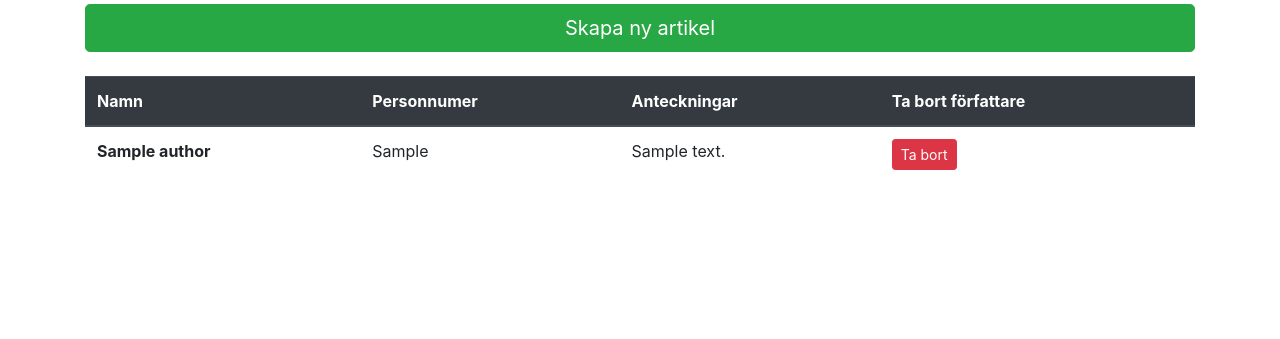
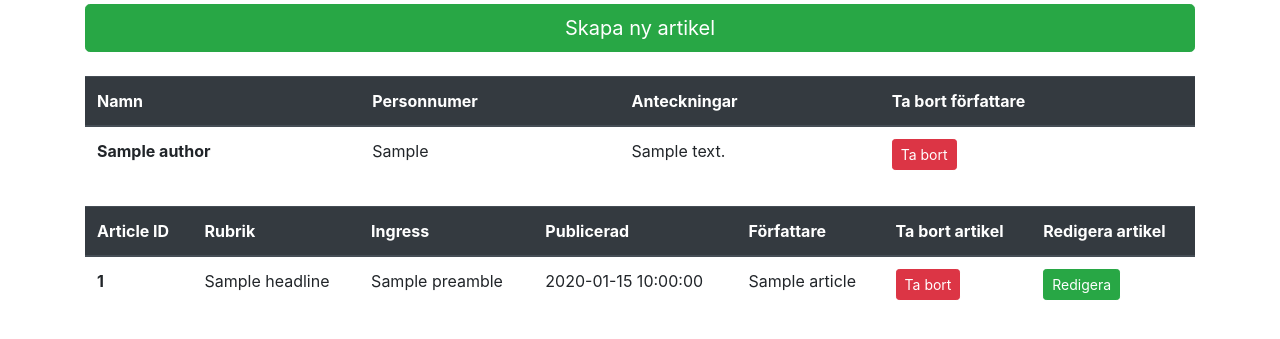
Before and after one commit to EmilAndersson1/DatabasProjekt, a Flask app: page /admin/ in a window 1280 px wide. Shown: the part 164-503 px from the top of the page. Run offline with Flask 2, Linux system fonts and the light colour scheme; a database or web service that is not in the repository returns one stand-in record (values such as "Sample title"); some libraries are stand-ins or nearby versions.

Commit message:
lite jobb på admin sidan samt artikellista på index

```diff
--- a/dagblad_app/routes.py
+++ b/dagblad_app/routes.py
@@ -1,11 +1,17 @@
 from flask import render_template, url_for, request, redirect
 from dagblad_app import app
 from dagblad_app.databas import db
+from datetime import datetime
 
 
 @app.route('/')
 def index():
-    return render_template("index.html")
+    article_list = []
+    db.cursor.execute("select headline, preamble, published from article")
+    for article in db.cursor:
+        article_list.append(article)
+
+    return render_template("index.html", article_list = article_list)
 
 
 @app.route('/new_article/')
@@ -18,19 +24,34 @@ def new_article():
 
 @app.route('/add_article/', methods=['POST'])
 def add_article():
+    now = datetime.now()
+
     author_personnummer = request.form["author_personnummer"]
     headline = request.form["headline"]
     preamble = request.form["article_preamble"]
     article_text = request.form["article_text"]
+    time_published = now.strftime("%Y-%m-%d %H:%M")
 
-    sql = "INSERT INTO article VALUES (DEFAULT,%s, %s, %s)"
-    #default=serial
-    db.cursor.execute(sql, (headline, preamble, article_text))
-
+    sql = "INSERT INTO article VALUES (DEFAULT,%s, %s, %s, %s)"
+    db.cursor.execute(sql, (headline, preamble, article_text, time_published))
 
     sql = "INSERT INTO article_author VALUES (DEFAULT, %s)"
-    #default betyder att det läggs till enligt SERIAL datan
     db.cursor.execute(sql, (author_personnummer,))
+
+    db.conn.commit()
+
+    return redirect(url_for("admin"))
+
+@app.route('/remove_article/', methods=['POST'])
+def remove_article():
+    article_being_removed = request.form["article_being_removed"]
+
+    sql = "delete from article_author where article_id = %s"
+    db.cursor.execute(sql,(article_being_removed,))
+
+    sql = "delete from article where article_id = %s"
+    db.cursor.execute(sql,(article_being_removed,))
+
     db.conn.commit()
 
     return redirect(url_for("admin"))
@@ -41,7 +62,18 @@ def admin():
     db.cursor.execute("select author_name, person_nr, notes from author")
     for author in db.cursor:
         author_list.append(author)
-    return render_template("admin.html", author_list = author_list)
+
+    article_list = []
+    db.cursor.execute("select article.article_ID, article.headline, article.preamble, article.published, author.author_name \
+                        from article \
+                        inner join article_author \
+                            ON article.article_id=article_author.article_id \
+                        inner join author \
+                            ON author.person_nr=article_author.person_nr")
+    for article in db.cursor:
+        article_list.append(article)
+
+    return render_template("admin.html", author_list = author_list, article_list = article_list)
 
 
 @app.route('/new_author/')
--- a/dagblad_app/templates/admin.html
+++ b/dagblad_app/templates/admin.html
@@ -23,8 +23,8 @@
                 <th scope="col">Personnumer</th>
                 <th scope="col">Anteckningar</th>
                 <th scope="col">Ta bort författare</th>
+                </tr>
 
-                </tr>
             </thead>
             <tbody>
                 {%for author in author_list%}
@@ -43,11 +43,49 @@
                 {%endfor%}
             </tbody>
         </table>
+
+        <table class="table table-hover mt-4">
+            <thead class="thead-dark">
+                <tr>
+                <th scope="col">Article ID</th>
+                <th scope="col">Rubrik</th>
+                <th scope="col">Ingress</th>
+                <th scope="col">Publicerad</th>
+                <th scope="col">Författare</th>
+                <th scope="col">Ta bort artikel</th>
+                <th scope="col">Redigera artikel</th>
+
+                </tr>
+            </thead>
+            <tbody>
+                {%for article in article_list%}
+
+                        <tr>
+                            <th scope="row">{{article[0]}}</th>
+                            <td>{{article[1]}}</td>
+                            <td>{{article[2]}}</td>
+                            <td>{{article[3]}}</td>
+                            <td>{{article[4]}}</td>
+                            <td>
+                                <form action="/remove_article/" method="POST">
+                                    <input type="text" name="article_being_removed" class="hidden" value="{{article[0]}}">
+                                    <input type="submit" class="btn btn-sm btn-danger" value="Ta bort">
+                                </form>
+                            </td>
+                            <td>
+                                <a href="#" class="btn btn-sm btn-success">Redigera</a>
+                            </td>
+                        </tr>
+
+                {%endfor%}
+            </tbody>
+        </table>
     </div>
 
     <script src="https://code.jquery.com/jquery-3.4.1.slim.min.js" integrity="sha384-J6qa4849blE2+poT4WnyKhv5vZF5SrPo0iEjwBvKU7imGFAV0wwj1yYfoRSJoZ+n" crossorigin="anonymous"></script>
     <script src="https://cdn.jsdelivr.net/npm/popper.js@1.16.0/dist/umd/popper.min.js" integrity="sha384-Q6E9RHvbIyZFJoft+2mJbHaEWldlvI9IOYy5n3zV9zzTtmI3UksdQRVvoxMfooAo" crossorigin="anonymous"></script>
+    <script src="https://ajax.googleapis.com/ajax/libs/jquery/3.2.1/jquery.min.js" defer></script>
     <script src="https://stackpath.bootstrapcdn.com/bootstrap/4.4.1/js/bootstrap.min.js" integrity="sha384-wfSDF2E50Y2D1uUdj0O3uMBJnjuUD4Ih7YwaYd1iqfktj0Uod8GCExl3Og8ifwB6" crossorigin="anonymous"></script>
-    <script src="script.js"></script>
+    <script src="/static/script.js"></script>
 </body>
 </html>
--- a/dagblad_app/templates/new.html
+++ b/dagblad_app/templates/new.html
@@ -48,6 +48,6 @@
     <script src="https://code.jquery.com/jquery-3.4.1.slim.min.js" integrity="sha384-J6qa4849blE2+poT4WnyKhv5vZF5SrPo0iEjwBvKU7imGFAV0wwj1yYfoRSJoZ+n" crossorigin="anonymous"></script>
     <script src="https://cdn.jsdelivr.net/npm/popper.js@1.16.0/dist/umd/popper.min.js" integrity="sha384-Q6E9RHvbIyZFJoft+2mJbHaEWldlvI9IOYy5n3zV9zzTtmI3UksdQRVvoxMfooAo" crossorigin="anonymous"></script>
     <script src="https://stackpath.bootstrapcdn.com/bootstrap/4.4.1/js/bootstrap.min.js" integrity="sha384-wfSDF2E50Y2D1uUdj0O3uMBJnjuUD4Ih7YwaYd1iqfktj0Uod8GCExl3Og8ifwB6" crossorigin="anonymous"></script>
-    <script src="script.js"></script>
+    <script src="/static/script.js"></script>
 </body>
 </html>
--- a/dagblad_app/templates/new_author.html
+++ b/dagblad_app/templates/new_author.html
@@ -35,6 +35,6 @@
     <script src="https://code.jquery.com/jquery-3.4.1.slim.min.js" integrity="sha384-J6qa4849blE2+poT4WnyKhv5vZF5SrPo0iEjwBvKU7imGFAV0wwj1yYfoRSJoZ+n" crossorigin="anonymous"></script>
     <script src="https://cdn.jsdelivr.net/npm/popper.js@1.16.0/dist/umd/popper.min.js" integrity="sha384-Q6E9RHvbIyZFJoft+2mJbHaEWldlvI9IOYy5n3zV9zzTtmI3UksdQRVvoxMfooAo" crossorigin="anonymous"></script>
     <script src="https://stackpath.bootstrapcdn.com/bootstrap/4.4.1/js/bootstrap.min.js" integrity="sha384-wfSDF2E50Y2D1uUdj0O3uMBJnjuUD4Ih7YwaYd1iqfktj0Uod8GCExl3Og8ifwB6" crossorigin="anonymous"></script>
-    <script src="script.js"></script>
+    <script src="/static/script.js"></script>
 </body>
 </html>
--- a/databas.sql
+++ b/databas.sql
@@ -3,6 +3,7 @@ create table article(
     headline varchar(255),
     preamble text,
     article_text text,
+    published varchar(255),
     PRIMARY KEY(article_ID)
 );
 
```
Also changed, not shown: dagblad_app/templates/index.html (+26 -1 lines), dagblad_app/static/script.js (line endings or trailing spaces).
